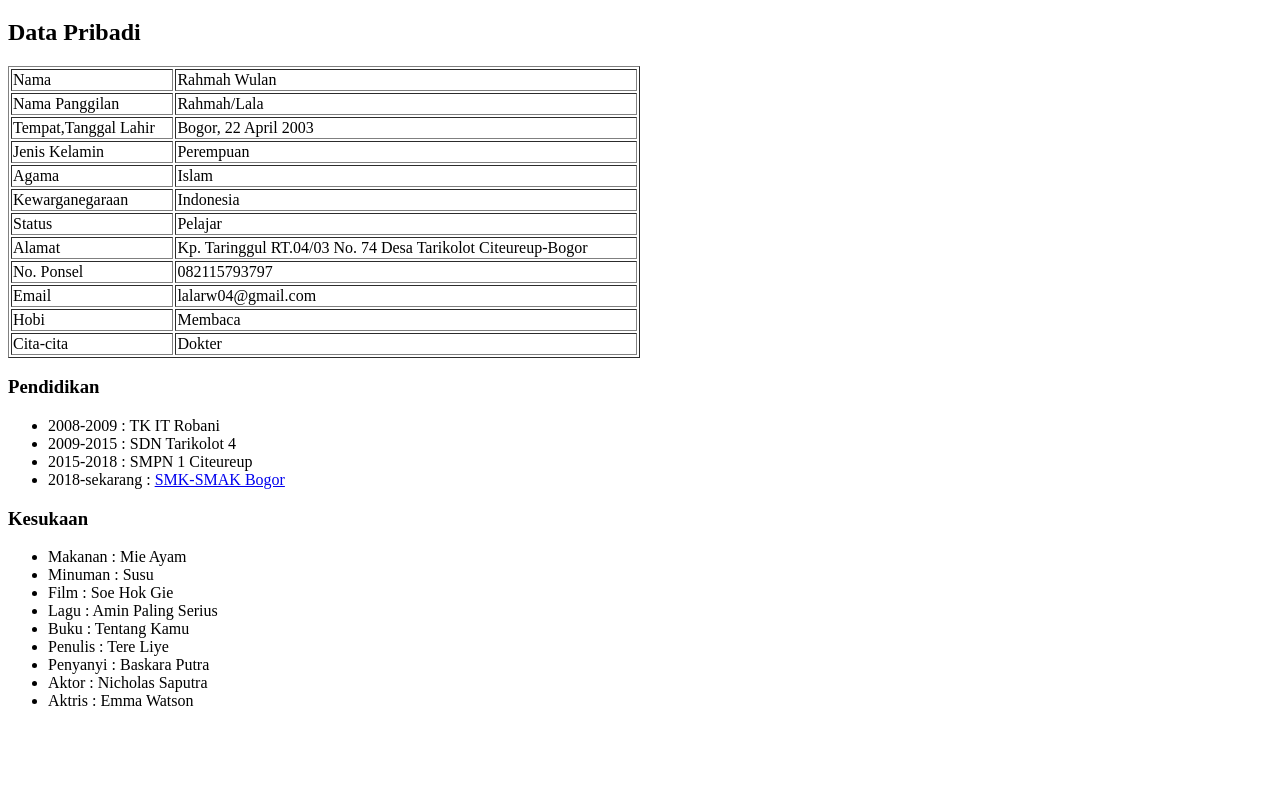
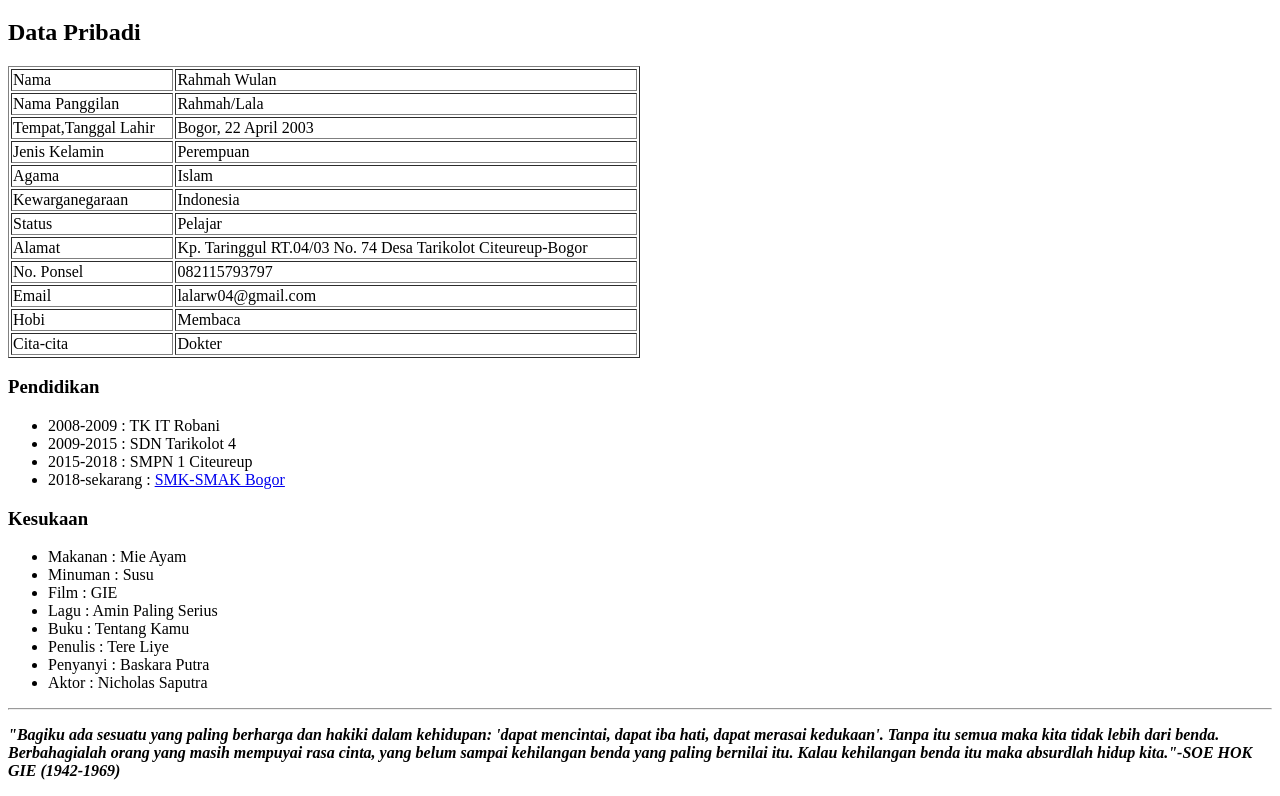
Before and after one commit to rahmahwulan64/rahmahwulan64.github.io, a plain HTML site: page index.html in a window 1280 px wide. Shown: the part 317-1113 px from the top of the page. Before the commit the page ends 1043 px from the top, so only its background shows below. Drawn offline with Linux system fonts and the light colour scheme.

Commit message:
Update index.html

```diff
--- a/index.html
+++ b/index.html
@@ -1,6 +1,8 @@
 <html>
 <head>
 	<title>BIODATA DIRI</title>
+
+<link rel="stylesheet" type="text/css" href="index.css">
 
 </head>
 <body>
@@ -59,18 +61,18 @@
 	</ul>
 
 	<h3>Kesukaan</h3>
-	<ul>
+	<p><ul>
 	<li>Makanan : Mie Ayam</li>
 	<li>Minuman : Susu</li>
-	<li>Film : Soe Hok Gie</li>
+	<li>Film : GIE </li>
 	<li>Lagu : Amin Paling Serius</li>
 	<li>Buku : Tentang Kamu</li>
 	<li>Penulis : Tere Liye</li>
 	<li>Penyanyi : Baskara Putra</li>
 	<li>Aktor : Nicholas Saputra</li>
-	<li>Aktris : Emma Watson</li>
-	</ul>
-
+	</ul></p>
+	<hr>
+	<p><i><b>"Bagiku ada sesuatu yang paling berharga dan hakiki dalam kehidupan: 'dapat mencintai, dapat iba hati, dapat merasai kedukaan'. Tanpa itu semua maka kita tidak lebih dari benda. Berbahagialah orang yang masih mempuyai rasa cinta, yang belum sampai kehilangan benda yang paling bernilai itu. Kalau kehilangan benda itu maka absurdlah hidup kita."-SOE HOK GIE (1942-1969)</b></i></p>
 
 
 </body>
```
